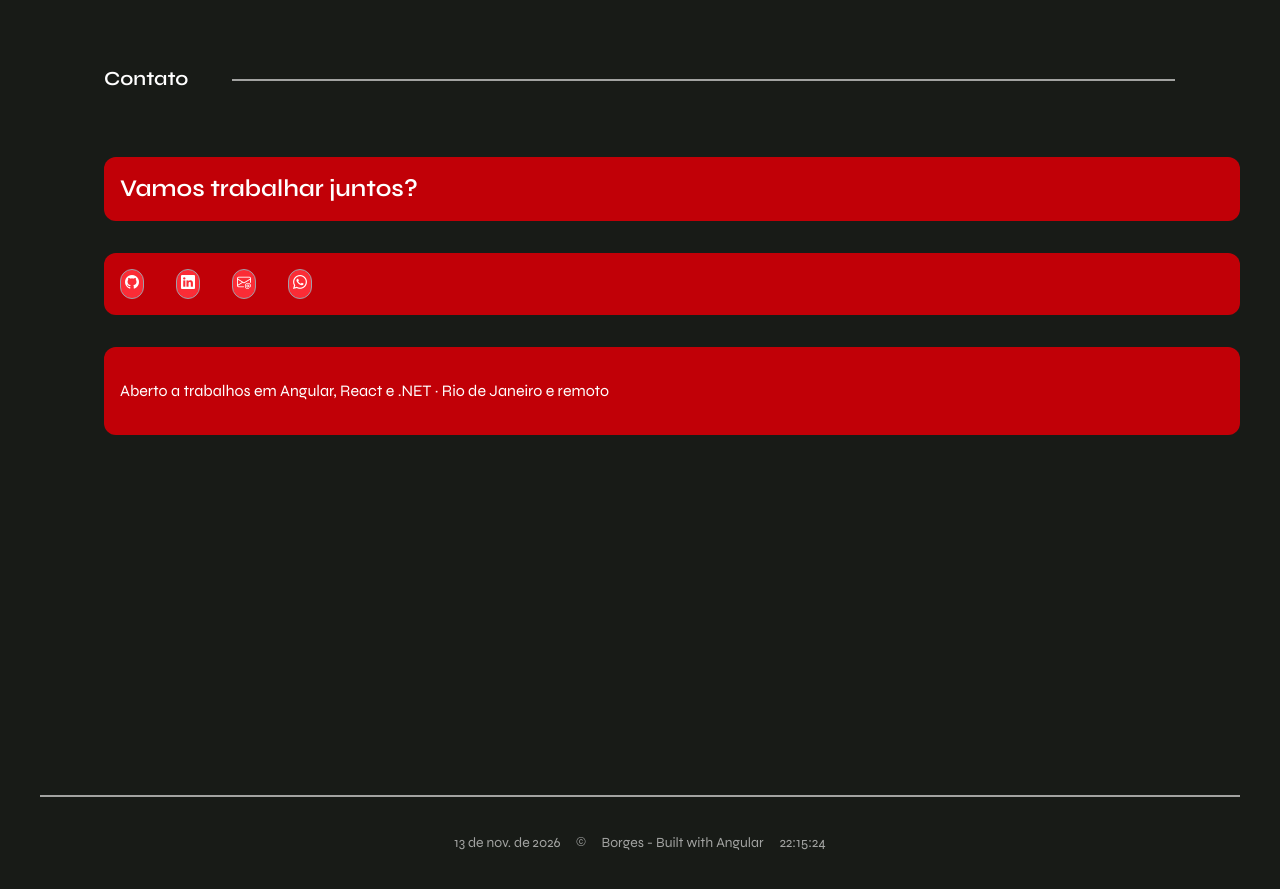
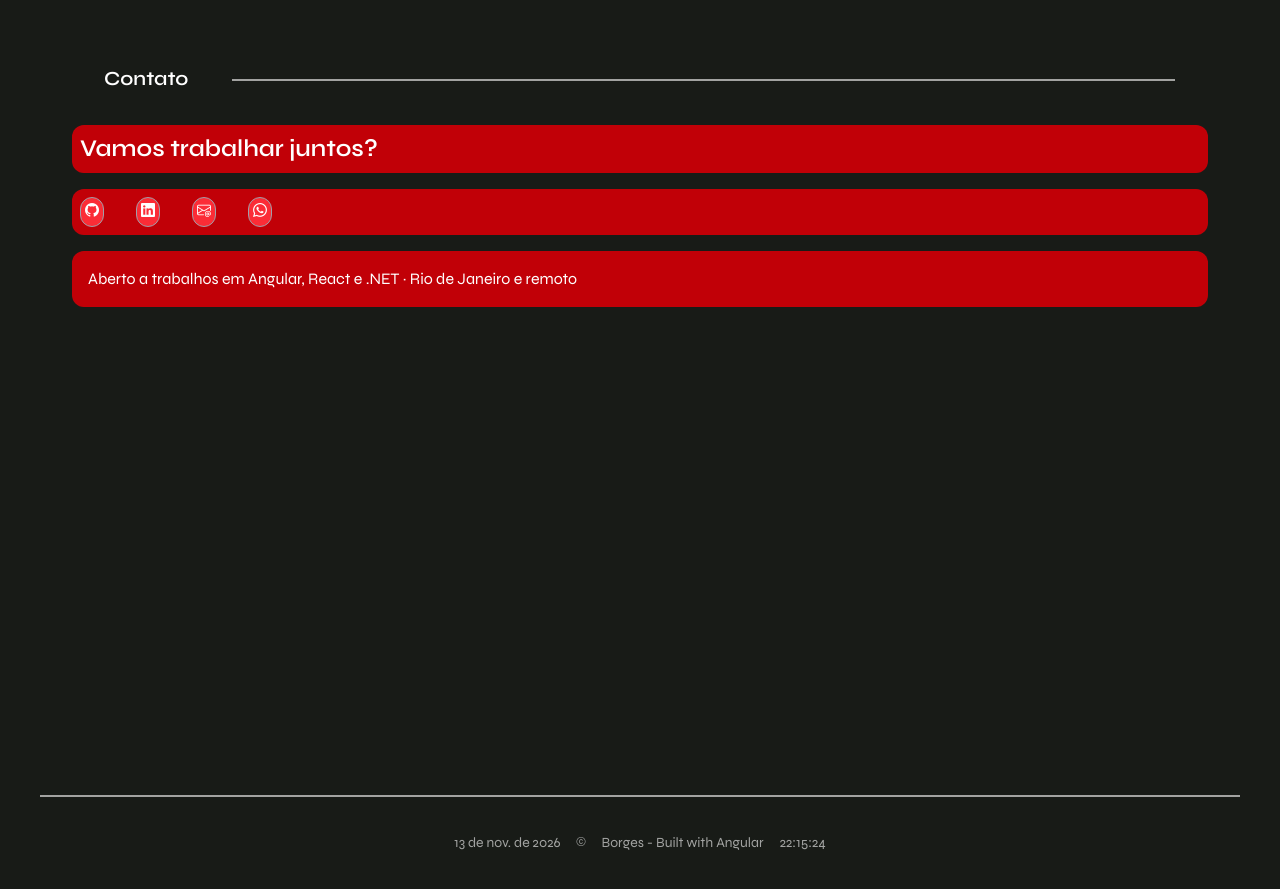
Before and after one commit to Paulo-Borges/portfolio-angular, an Angular app: page / in a window 1280 px wide. Shown: the part 3920-4809 px from the top of the page. Built offline with nearby package versions, Linux system fonts and the light colour scheme.

Commit message:
fix: Ajustando  o contato

```diff
--- a/src/app/components/contact/contact.html
+++ b/src/app/components/contact/contact.html
@@ -5,11 +5,12 @@
     <p class="border-b-2 w-[83%] hidden sm:flex h-1"></p>
   </div>
 
-  <div class="bg-red-700 text-white p-4 m-4 sm:m-8 rounded-xl w-full">
-    <h1 class="text-xl sm:text-2xl font-semibold">Vamos trabalhar juntos?</h1>
+  <div class="w-full">
+  <div class="bg-red-700 text-white py-2 rounded-xl w-full">
+    <h1 class="text-xl sm:text-2xl ml-2 font-semibold">Vamos trabalhar juntos?</h1>
   </div>
-  <div class="bg-red-700 text-white p-4 m-4 sm:m-8 rounded-xl w-full">
-    <div class="flex flex-wrap gap-4 sm:gap-8">
+  <div class="bg-red-700 text-white py-2 mt-4 rounded-xl w-full">
+    <div class="flex flex-wrap gap-4 sm:gap-8 ml-2">
       <a href="https://github.com/Paulo-Borges" target="_blank">
         <button
           class="border border-zinc-400 text-sm bg-red-500 p-1 rounded-xl cursor-pointer flex gap-1"
@@ -46,7 +47,8 @@
       </a>
     </div>
   </div>
-  <div class="bg-red-700 text-white p-4 m-4 sm:m-8 rounded-xl w-full">
-    <p class="my-4">Aberto a trabalhos em Angular, React e .NET · Rio de Janeiro e remoto</p>
+  <div class="bg-red-700 text-white py-4 mt-4 rounded-xl w-full">
+    <p class="ml-4">Aberto a trabalhos em Angular, React e .NET · Rio de Janeiro e remoto</p>
   </div>
+</div>
 </section>
```
